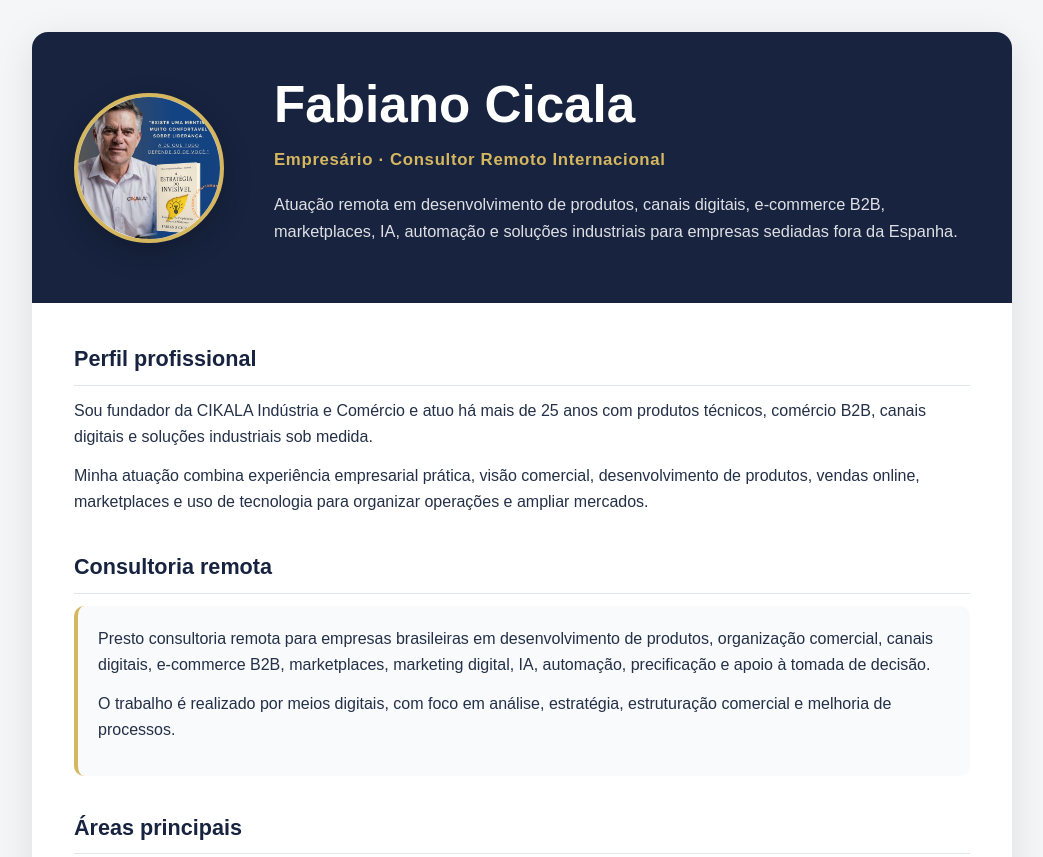
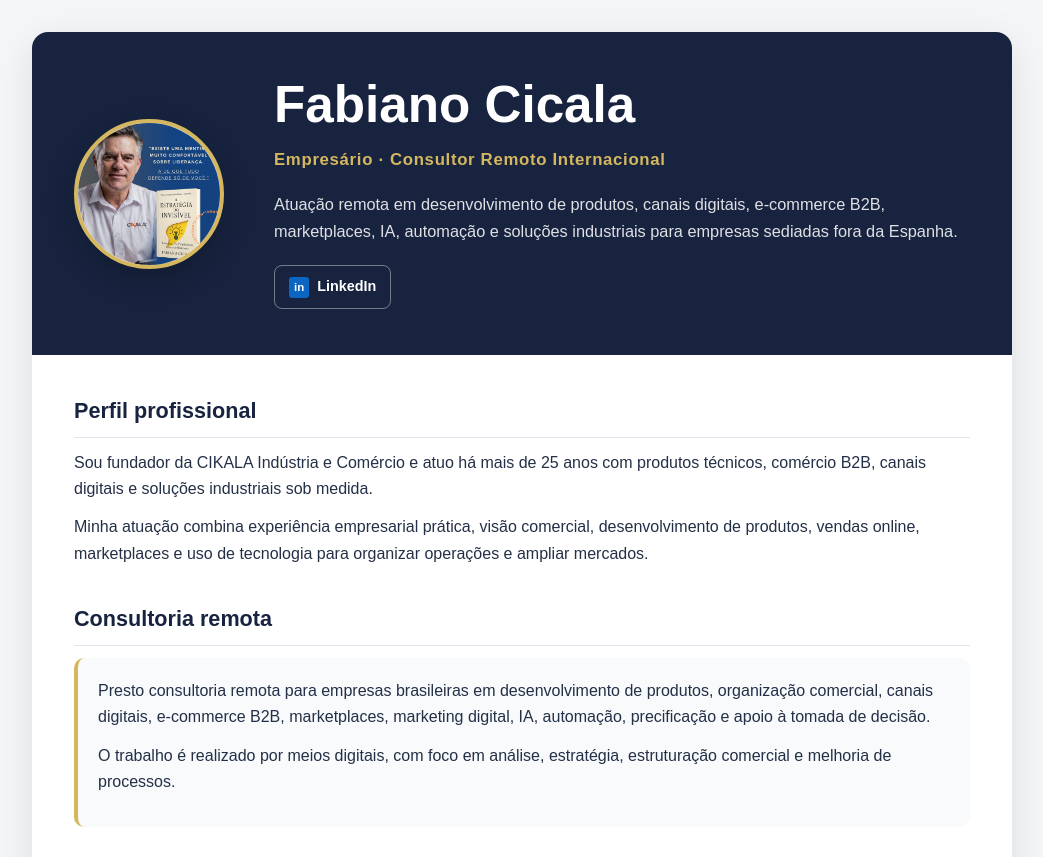
Before and after one commit to FBC915320/fabianocicala-site, a plain HTML site: page index.html in a window 1280 px wide. Shown: the top 857 px of the page, without its empty margins (118-1161 px from the left). Drawn offline with Linux system fonts and the light colour scheme.

Commit message:
Add LinkedIn profile link

```diff
--- a/index.html
+++ b/index.html
@@ -33,6 +33,10 @@
     h1{font-size:clamp(2rem,6vw,3.2rem);line-height:1.05;margin-bottom:14px;font-weight:700}
     .sub{font-size:1.05rem;color:#d5b75f;font-weight:700;letter-spacing:.04em;margin-bottom:18px}
     .lead{max-width:720px;font-size:1.02rem;color:rgba(255,255,255,.86)}
+    .social-links{display:flex;gap:10px;flex-wrap:wrap;margin-top:20px}
+    .social-link{display:inline-flex;align-items:center;gap:8px;color:#fff;border:1px solid rgba(255,255,255,.4);border-radius:8px;padding:9px 14px;font-size:.9rem;font-weight:700;text-decoration:none;transition:.15s}
+    .social-link:hover{background:#0a66c2;border-color:#0a66c2}
+    .linkedin-badge{background:#0a66c2;color:#fff;font-size:.72rem;font-weight:900;padding:1px 5px;border-radius:3px}
     .content{padding:38px 42px}
     section{margin-bottom:34px}
     h2{font-size:1.35rem;color:#17233f;margin-bottom:12px;border-bottom:1px solid #e1e6ee;padding-bottom:8px}
@@ -55,6 +59,9 @@
           <h1>Fabiano Cicala</h1>
           <div class="sub">Empresário · Consultor Remoto Internacional</div>
           <p class="lead">Atuação remota em desenvolvimento de produtos, canais digitais, e-commerce B2B, marketplaces, IA, automação e soluções industriais para empresas sediadas fora da Espanha.</p>
+          <div class="social-links">
+            <a class="social-link" href="https://www.linkedin.com/in/fabiano-cicala-71ba82364/" target="_blank" rel="noopener noreferrer" aria-label="Perfil de Fabiano Cicala no LinkedIn" onclick="gtag('event','click_linkedin',{origin:'hero'})"><span class="linkedin-badge">in</span> LinkedIn</a>
+          </div>
         </div>
       </div>
     </header>
```
